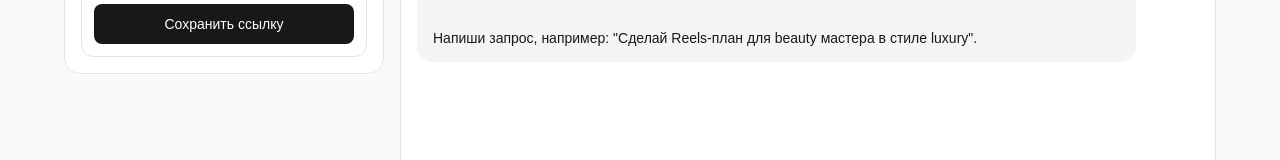
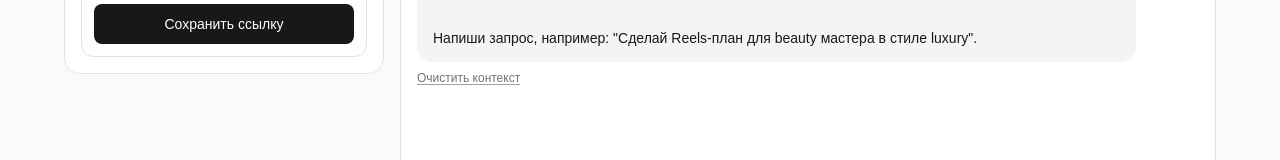
Before and after one commit to StMan45/miniapp_1.1, a Next.js app: page / in a window 1280 px wide. Shown: the part 483-643 px from the top of the page. Built offline with nearby package versions, Linux system fonts and the light colour scheme; no server answers; the database is empty.

Commit message:
add context ti the chat-bot

```diff
--- a/app/page.tsx
+++ b/app/page.tsx
@@ -173,6 +173,7 @@ export default function Home() {
   const [input, setInput] = useState("");
   const [isLoading, setIsLoading] = useState(false);
   const [isSavingLink, setIsSavingLink] = useState(false);
+  const [isClearingHistory, setIsClearingHistory] = useState(false);
   const [saveUrlInput, setSaveUrlInput] = useState("");
   const [saveDescriptionInput, setSaveDescriptionInput] = useState("");
   const [chatId] = useState(() => {
@@ -229,6 +230,13 @@ export default function Home() {
     return item;
   }
 
+  function buildApiHistory(sourceMessages: ChatMessage[]) {
+    return sourceMessages
+      .filter((m) => m.role === "assistant" || m.role === "user")
+      .map((m) => ({ role: m.role, text: m.text }))
+      .slice(-12);
+  }
+
   function buildLinksList() {
     if (!links.length) {
       return "Список ссылок пуст. Добавь первую через /save https://site.com описание";
@@ -259,12 +267,11 @@ export default function Home() {
     return data.link as LinkItem;
   }
 
-  async function requestAssistantReply(userInput: string, commandKey: CommandKey | null) {
-    const history = messages
-      .filter((m) => m.role === "assistant" || m.role === "user")
-      .map((m) => ({ role: m.role, text: m.text }))
-      .slice(-12);
-
+  async function requestAssistantReply(
+    userInput: string,
+    commandKey: CommandKey | null,
+    history: Array<{ role: "assistant" | "user"; text: string }>
+  ) {
     const response = await fetch("/api/chat", {
       method: "POST",
       headers: { "Content-Type": "application/json" },
@@ -284,6 +291,33 @@ export default function Home() {
     addMessage("assistant", data.reply);
   }
 
+  async function clearHistory() {
+    if (!chatId || isClearingHistory) {
+      return;
+    }
+
+    try {
+      setIsClearingHistory(true);
+      const response = await fetch("/api/chat/history", {
+        method: "DELETE",
+        headers: { "Content-Type": "application/json" },
+        body: JSON.stringify({ chatId }),
+      });
+
+      if (!response.ok) {
+        addMessage("assistant", "Не удалось очистить историю на сервере.");
+        return;
+      }
+
+      setMessages([
+        { id: createId(), role: "assistant", text: INITIAL_ASSISTANT_MESSAGE },
+        { id: createId(), role: "assistant", text: "Контекст очищен. Начнем заново." },
+      ]);
+    } finally {
+      setIsClearingHistory(false);
+    }
+  }
+
   async function handleInput(userText: string) {
     const trimmed = userText.trim();
     if (!trimmed) return;
@@ -292,7 +326,6 @@ export default function Home() {
       return;
     }
 
-    addMessage("user", trimmed);
     const parsed = splitCommand(trimmed);
     const detectedSave = detectSaveLinkIntent(trimmed);
     const templatePayload = detectTemplateLinkPayload(trimmed);
@@ -314,21 +347,7 @@ export default function Home() {
     }
 
     if (effectiveCommand === "/historyclear") {
-      const response = await fetch("/api/chat/history", {
-        method: "DELETE",
-        headers: { "Content-Type": "application/json" },
-        body: JSON.stringify({ chatId }),
-      });
-
-      if (!response.ok) {
-        addMessage("assistant", "Не удалось очистить историю на сервере.");
-        return;
-      }
-
-      setMessages([
-        { id: createId(), role: "assistant", text: INITIAL_ASSISTANT_MESSAGE },
-        { id: createId(), role: "assistant", text: "История переписки очищена." },
-      ]);
+      await clearHistory();
       return;
     }
 
@@ -402,7 +421,10 @@ export default function Home() {
 
     try {
       setIsLoading(true);
-      await requestAssistantReply(aiInput, commandKey);
+      const userMessage: ChatMessage = { id: createId(), role: "user", text: trimmed };
+      const nextMessages = [...messages, userMessage];
+      setMessages(nextMessages);
+      await requestAssistantReply(aiInput, commandKey, buildApiHistory(nextMessages));
     } catch (error) {
       const message = error instanceof Error ? error.message : "Ошибка соединения с AI";
       addMessage(
@@ -508,16 +530,27 @@ export default function Home() {
         <section className="flex h-[calc(100dvh-3rem)] min-h-[520px] flex-col overflow-hidden rounded-2xl border border-zinc-200 bg-white dark:border-zinc-800 dark:bg-zinc-900">
           <div className="flex-1 space-y-3 overflow-y-auto p-4">
             {messages.map((message) => (
+              <div key={message.id} className={message.role === "assistant" ? "max-w-[92%]" : "max-w-[92%] ml-auto"}>
                 <article
-                key={message.id}
-                className={`max-w-[92%] whitespace-pre-wrap rounded-2xl px-4 py-3 text-sm leading-6 ${
+                  className={`whitespace-pre-wrap rounded-2xl px-4 py-3 text-sm leading-6 ${
                     message.role === "assistant"
                       ? "bg-zinc-100 text-zinc-900 dark:bg-zinc-800 dark:text-zinc-100"
-                    : "ml-auto bg-blue-600 text-white"
+                      : "bg-blue-600 text-white"
                   }`}
                 >
                   {message.text}
                 </article>
+                {message.role === "assistant" ? (
+                  <button
+                    type="button"
+                    onClick={() => void clearHistory()}
+                    disabled={isClearingHistory || isHydrating}
+                    className="mt-2 text-xs text-zinc-500 underline decoration-zinc-400 underline-offset-2 hover:text-zinc-700 disabled:cursor-not-allowed disabled:opacity-60 dark:text-zinc-400 dark:hover:text-zinc-200"
+                  >
+                    {isClearingHistory ? "Очищаем контекст..." : "Очистить контекст"}
+                  </button>
+                ) : null}
+              </div>
             ))}
             {isLoading ? (
               <article className="max-w-[92%] rounded-2xl bg-zinc-100 px-4 py-3 text-sm text-zinc-600 dark:bg-zinc-800 dark:text-zinc-300">
```
Lines whose indentation alone changed are shown as unchanged.
